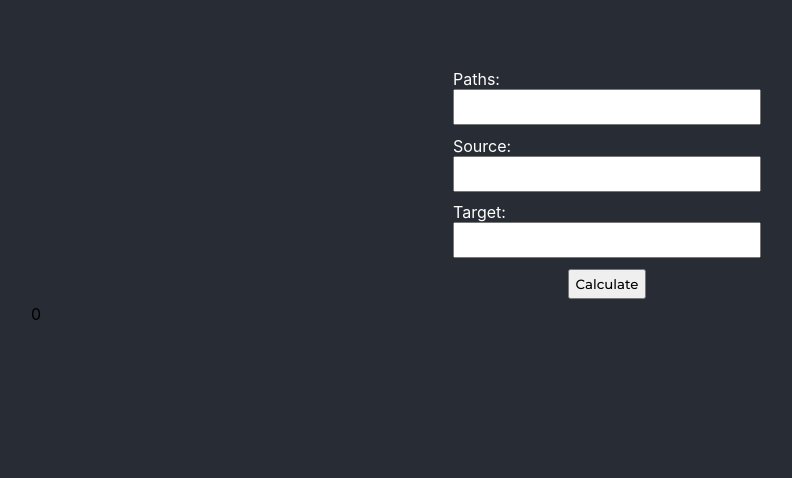
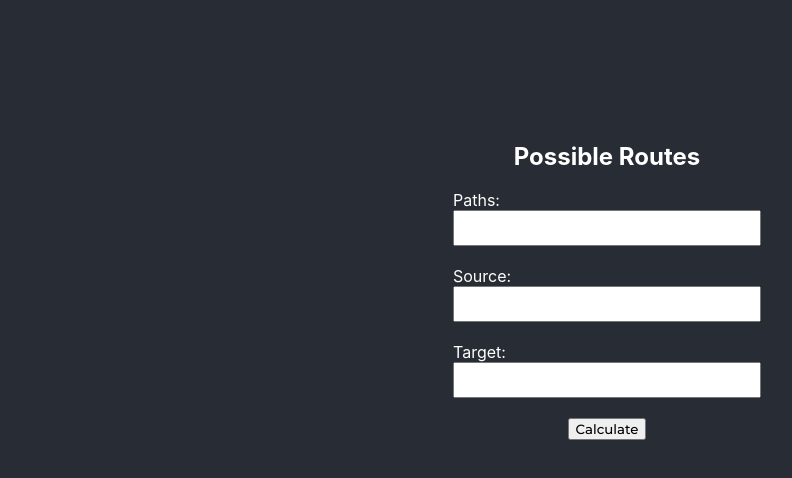
Before and after one commit to loxator/eko-route-finder, a React (Create React App) app: page /routes in a window 1280 px wide. Shown: the top 478 px of the page, without its empty margins (33-825 px from the left). Built offline with nearby package versions, Linux system fonts and the light colour scheme.

Commit message:
Refactor <input /> to another component <Input /> to reduce duplicated code, added header to form and remove console.log()

```diff
--- a/src/components/App/App.css
+++ b/src/components/App/App.css
@@ -8,6 +8,11 @@
   align-items: center;
   justify-content: space-around;
   height: 30vh;
+  padding: 5%;
+}
+
+.app__form > h2 {
+  color: white;
 }
 
 .app__label {
--- /dev/null
+++ b/src/components/Input/component.jsx
@@ -0,0 +1,48 @@
+import React from "react";
+import { func, string } from "prop-types";
+
+const Input = ({
+  labelTestId,
+  inputId,
+  inputTestId,
+  onChangeHandler,
+  pattern,
+  title,
+  labelText,
+  inputValue,
+  ...props
+}) => {
+  return (
+    <div>
+      <label htmlFor={inputId} className="app__label" data-testid={labelTestId}>
+        {labelText}
+      </label>
+      <br />
+      <input
+        type="text"
+        onChange={onChangeHandler}
+        value={inputValue}
+        id={inputId}
+        className="app__input"
+        required
+        pattern={pattern}
+        title={title}
+        data-testid={inputTestId}
+        {...props}
+      />
+    </div>
+  );
+};
+
+Input.propTypes = {
+  labelTestId: string.isRequired,
+  inputId: string.isRequired,
+  inputTestId: string.isRequired,
+  onChangeHandler: func.isRequired,
+  pattern: string.isRequired,
+  title: string.isRequired,
+  labelText: string.isRequired,
+  inputValue: string.isRequired,
+};
+
+export default Input;
--- a/src/models/Graph.js
+++ b/src/models/Graph.js
@@ -55,7 +55,6 @@ export default class Graph {
     let result = [];
     let queue = [[start.to]];
     try {
-      console.log(this.adjacentList[start.to]);
       if (!this.adjacentList[start.to]) {
         throw Error("The start route does not exist");
       }
--- a/src/scenes/PossibleRoutes/component.jsx
+++ b/src/scenes/PossibleRoutes/component.jsx
@@ -1,10 +1,11 @@
 import React, { useState } from "react";
 import Graph from "../../models/Graph";
+import Input from "../../components/Input/component";
 import "./styles.css";
 
 const PossibleRoutes = (props) => {
   const [paths, setPaths] = useState("");
-  const [source, setSournce] = useState("");
+  const [source, setSource] = useState("");
   const [target, setTarget] = useState("");
   const [result, setResult] = useState("");
   const [error, setError] = useState("");
@@ -34,75 +35,48 @@ const PossibleRoutes = (props) => {
   return (
     <div className="routes__wrapper">
       <form className="app__form" onSubmit={handleClick}>
-        <div>
-          <label
-            htmlFor="paths"
-            className="app__label"
-            data-testid="routes__label__paths"
-          >
-            Paths:
-          </label>
-          <br></br>
-          <input
-            type="text"
-            onChange={(e) =>
+        <h2>Possible Routes</h2>
+        <Input
+          labelTestId="routes__label__paths"
+          inputId="paths"
+          inputTestId="routes__input__paths"
+          onChangeHandler={(e) =>
             setPaths(e.target.value.toUpperCase().replace(/\s/g, ""))
           }
-            value={paths}
-            id="paths"
-            className="app__input"
-            required
           pattern="([a-zA-Z]{2}\d+(,||\s))+"
           title="Please enter text in the form of AB1,BC2,CD3"
-            data-testid="routes__input__paths"
+          labelText="Paths:"
+          inputValue={paths}
         />
-        </div>
-        <div>
-          <label
-            htmlFor="source"
-            className="app__label"
-            data-testid="routes__label__source"
-          >
-            Source:
-          </label>
-          <br></br>
-          <input
-            type="source"
-            onChange={(e) =>
-              setSournce(e.target.value.toUpperCase().replace(/\s/g, ""))
+        <br />
+        <Input
+          labelTestId="routes__label__source"
+          inputId="source"
+          inputTestId="routes__input__source"
+          onChangeHandler={(e) =>
+            setSource(e.target.value.toUpperCase().replace(/\s/g, ""))
           }
-            value={source}
-            id="paths"
-            className="app__input"
-            required
           pattern="[a-zA-Z]{1}"
           title="Please enter a letter"
-            data-testid="routes__label__source"
+          labelText="Source:"
+          inputValue={source}
+          maxLength="1"
         />
-        </div>
-        <div>
-          <label
-            htmlFor="target"
-            className="app__label"
-            data-testid="routes__label__target"
-          >
-            Target:
-          </label>
-          <br></br>
-          <input
-            type="text"
-            onChange={(e) =>
+        <br />
+        <Input
+          labelTestId="routes__label__target"
+          inputId="target"
+          inputTestId="routes__input__target"
+          onChangeHandler={(e) =>
             setTarget(e.target.value.toUpperCase().replace(/\s/g, ""))
           }
-            value={target}
-            id="target"
-            className="app__input"
-            required
           pattern="[a-zA-Z]{1}"
           title="Please enter a letter"
-            data-testid="routes__input__target"
+          labelText="Target:"
+          inputValue={target}
+          maxLength="1"
         />
-        </div>
+        <br />
         <input
           type="submit"
           value="Calculate"
@@ -110,14 +84,15 @@ const PossibleRoutes = (props) => {
           data-testid="routes__button__calculate"
         />
       </form>
-      {result.length && !error && (
+      <br />
+      {result.length && !error ? (
         <div className="app__result" data-testid="routes__text__result">
           <p>Routes found: {result.length}</p>
           {result.map((res) =>
             res.map((route, index) => <p key={index}>{route}</p>)
           )}
         </div>
-      )}
+      ) : null}
       {error && (
         <p className="routes__error" data-testid="routes__text__error">
           {error}
--- a/src/scenes/TotalDeliveryCost/component.jsx
+++ b/src/scenes/TotalDeliveryCost/component.jsx
@@ -1,6 +1,6 @@
 import React, { useState } from "react";
 import { computeTotalDeliveryCost } from "../../utils/helpers/helpers";
-
+import Input from "../../components/Input/component";
 function TotalDeliveryCost() {
   const [paths, setPaths] = useState("");
   const [route, setRoute] = useState("");
@@ -17,60 +17,41 @@ function TotalDeliveryCost() {
   return (
     <div>
       <form className="app__form" onSubmit={handleClick}>
-        <div>
-          <label
-            htmlFor="paths"
-            className="app__label"
-            data-testid="app__label__paths"
-          >
-            Paths:
-          </label>
-          <br></br>
-          <input
-            type="text"
-            onChange={(e) =>
+        <h2>Total Delivery Cost</h2>
+        <Input
+          labelTestId="tdc__label__paths"
+          inputId="paths"
+          inputTestId="tdc__input__paths"
+          onChangeHandler={(e) =>
             setPaths(e.target.value.toUpperCase().replace(/\s/g, ""))
           }
-            value={paths}
-            id="paths"
-            className="app__input"
-            required
           pattern="([a-zA-Z]{2}\d+(,||\s))+"
           title="Please enter text in the form of AB1,BC2,CD3"
-            data-testid="app__input__paths"
+          labelText="Paths:"
+          inputValue={paths}
         />
-        </div>
-        <div>
-          <label
-            htmlFor="route"
-            className="app__label"
-            data-testid="app__label__routes"
-          >
-            Route:
-          </label>
-          <br></br>
-          <input
-            id="route"
-            type="text"
-            onChange={(e) =>
+        <br />
+        <Input
+          labelTestId="tdc__label__routes"
+          inputId="route"
+          inputTestId="tdc__input__routes"
+          onChangeHandler={(e) =>
             setRoute(e.target.value.toUpperCase().replace(/\s/g, ""))
           }
-            value={route}
-            className="app__input"
-            required
           pattern="^([a-zA-z]{1})+(-[a-zA-Z]{1})*"
           title="Please enter text in the form of A-B-E"
-            data-testid="app__input__routes"
+          labelText="Route:"
+          inputValue={route}
         />
-        </div>
+        <br />
         <input
           type="submit"
           value="Calculate"
           className="app__btn"
-          data-testid="app__button__calculate"
+          data-testid="tdc__button__calculate"
         />
       </form>
-      <p className="app__result" data-testid="app__text__result">
+      <p className="app__result" data-testid="tdc__text__result">
         {result}
       </p>
     </div>
```
Also changed, not shown: 1 other file (tests, documents, lock files or other folders). Lines whose indentation alone changed are shown as unchanged.
